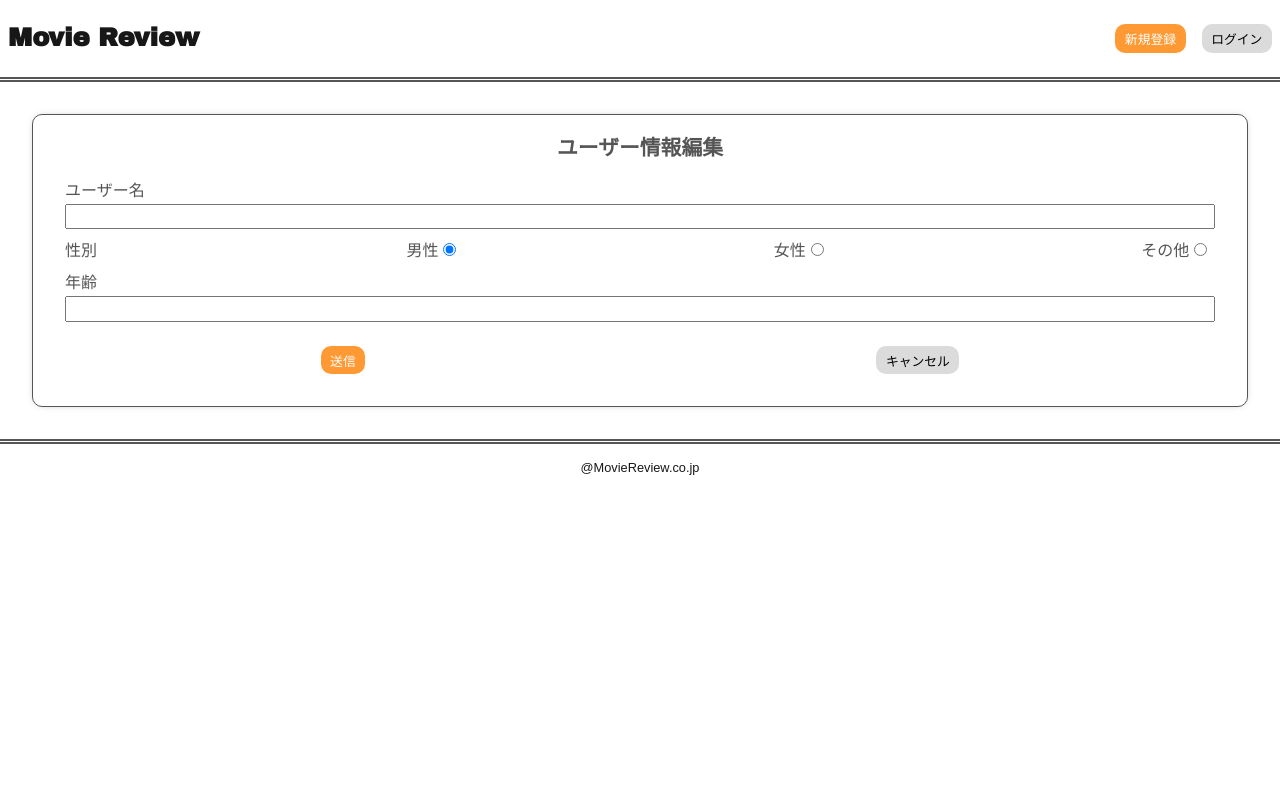
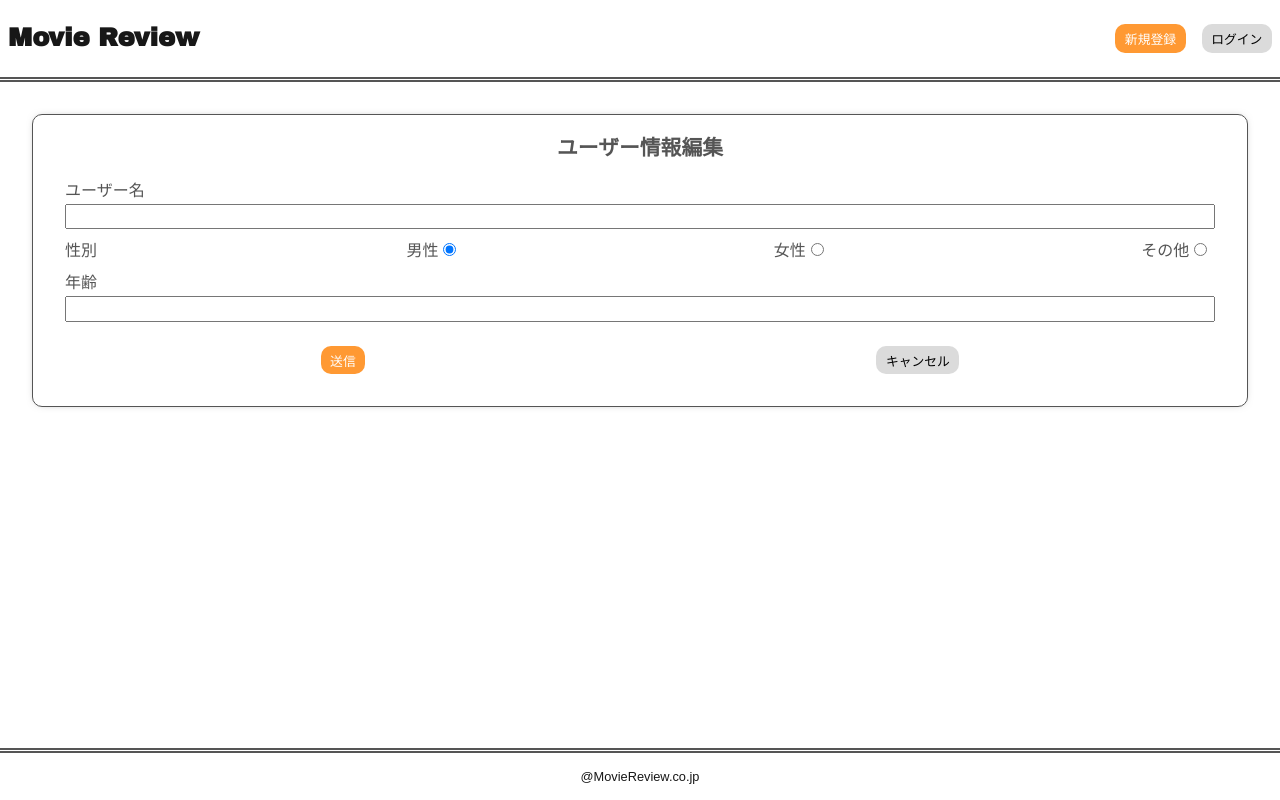
Before and after one commit to fukuda0801/movie-review, a Next.js app: page /user/edit in a window 1280 px wide. Built offline with nearby package versions, Linux system fonts and the light colour scheme; no server answers.

Commit message:
style: フッター下部に固定表示

```diff
--- a/src/styles/components/frame/Footer.module.css
+++ b/src/styles/components/frame/Footer.module.css
@@ -5,4 +5,7 @@
   font-size: 0.8rem;
   width: 100%;
   background-color: white;
+  position: absolute;
+  bottom: 0;
+  left: 0;
 }
```
